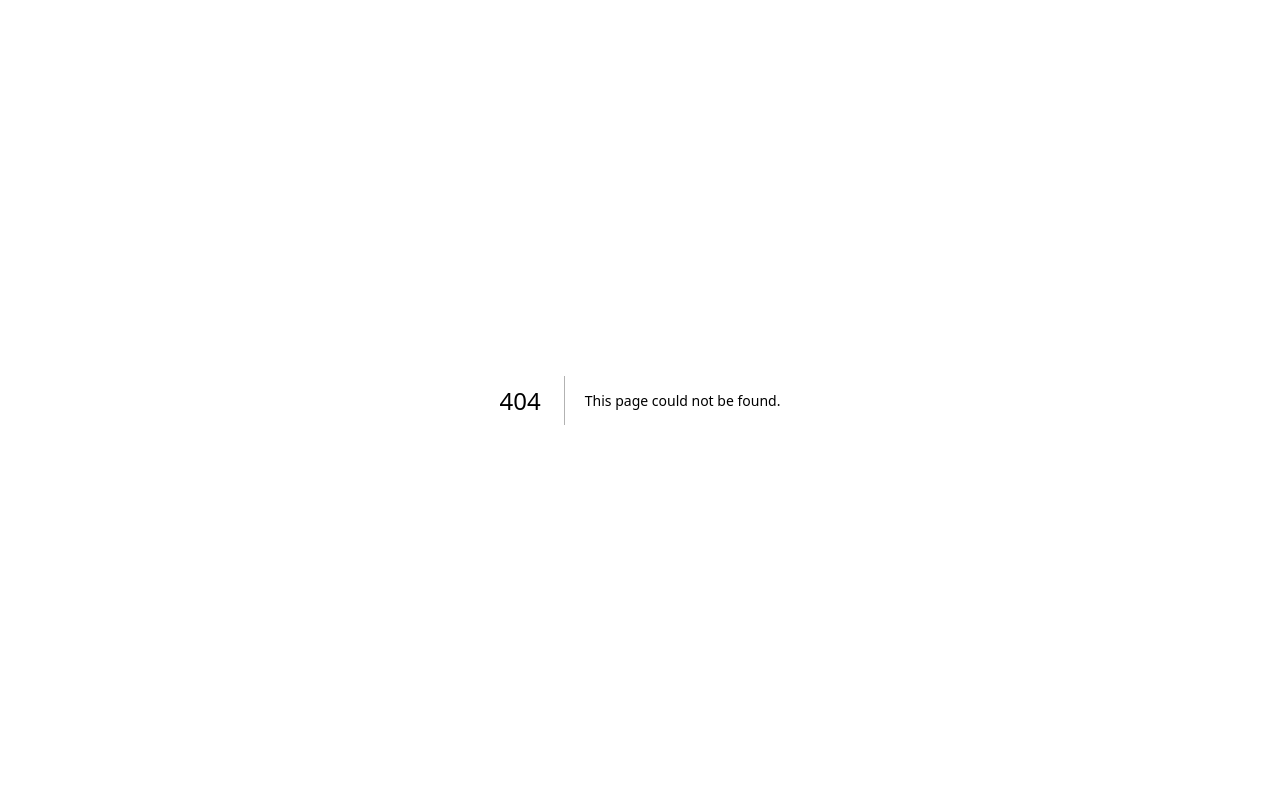
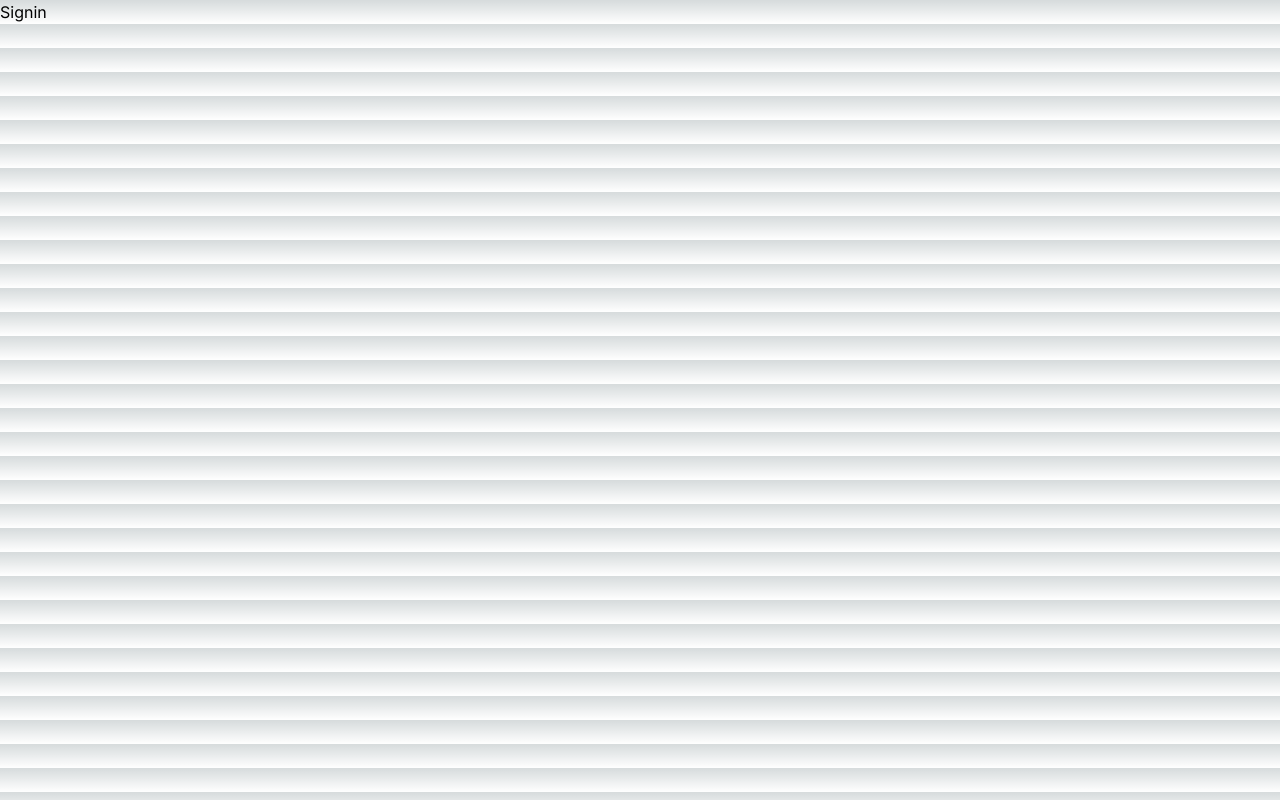
Before and after one commit to pinjster/CB_Comic_Project, a Next.js app: page /signin in a window 1280 px wide. Before the commit this address had no page. Built offline with nearby package versions, Linux system fonts and the light colour scheme.

Commit message:
added signin page

```diff
--- /dev/null
+++ b/app/signin/page.tsx
@@ -0,0 +1,7 @@
+export default function page() {
+    return (
+        <div>
+            <h1>Signin</h1>
+        </div>
+    )
+};
```
